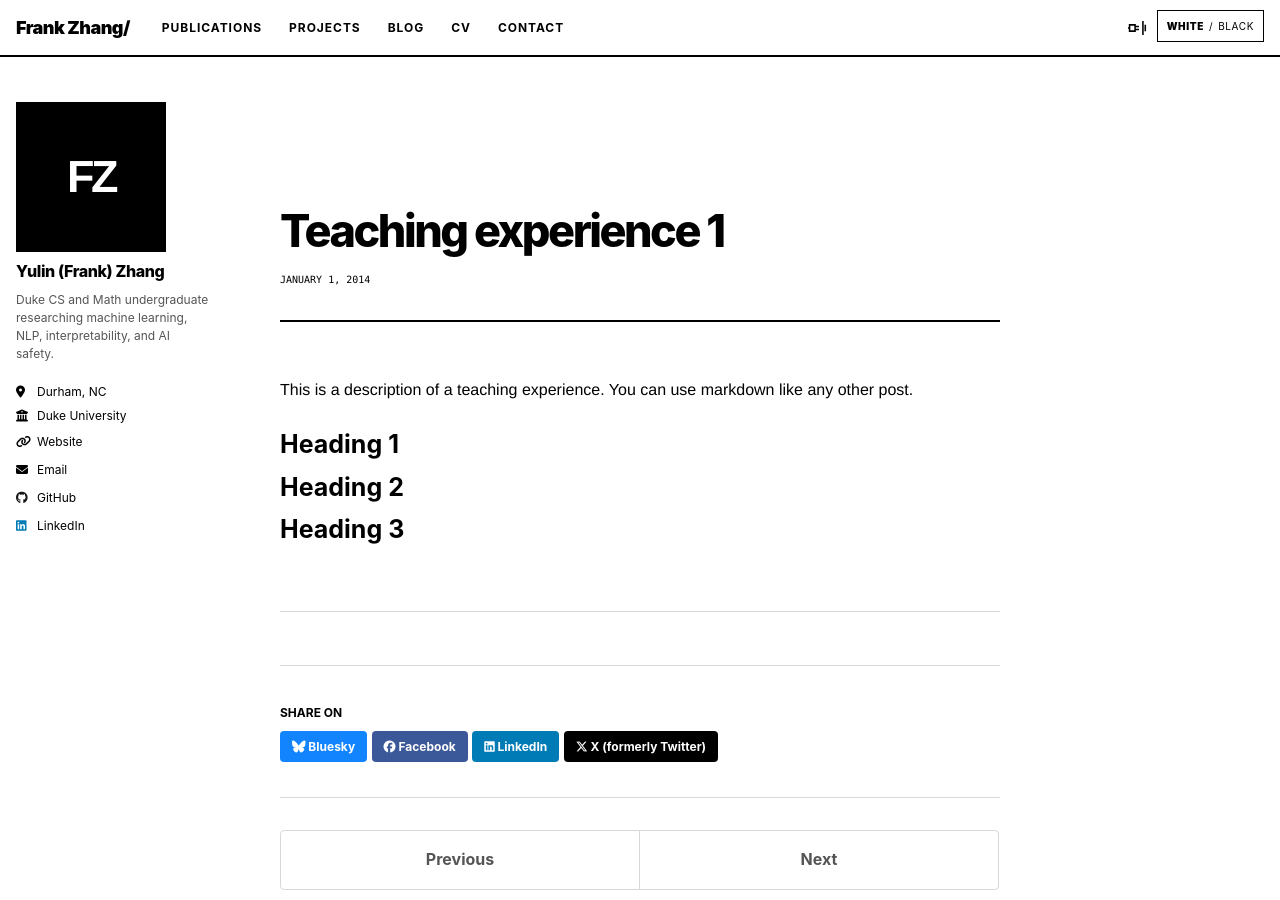
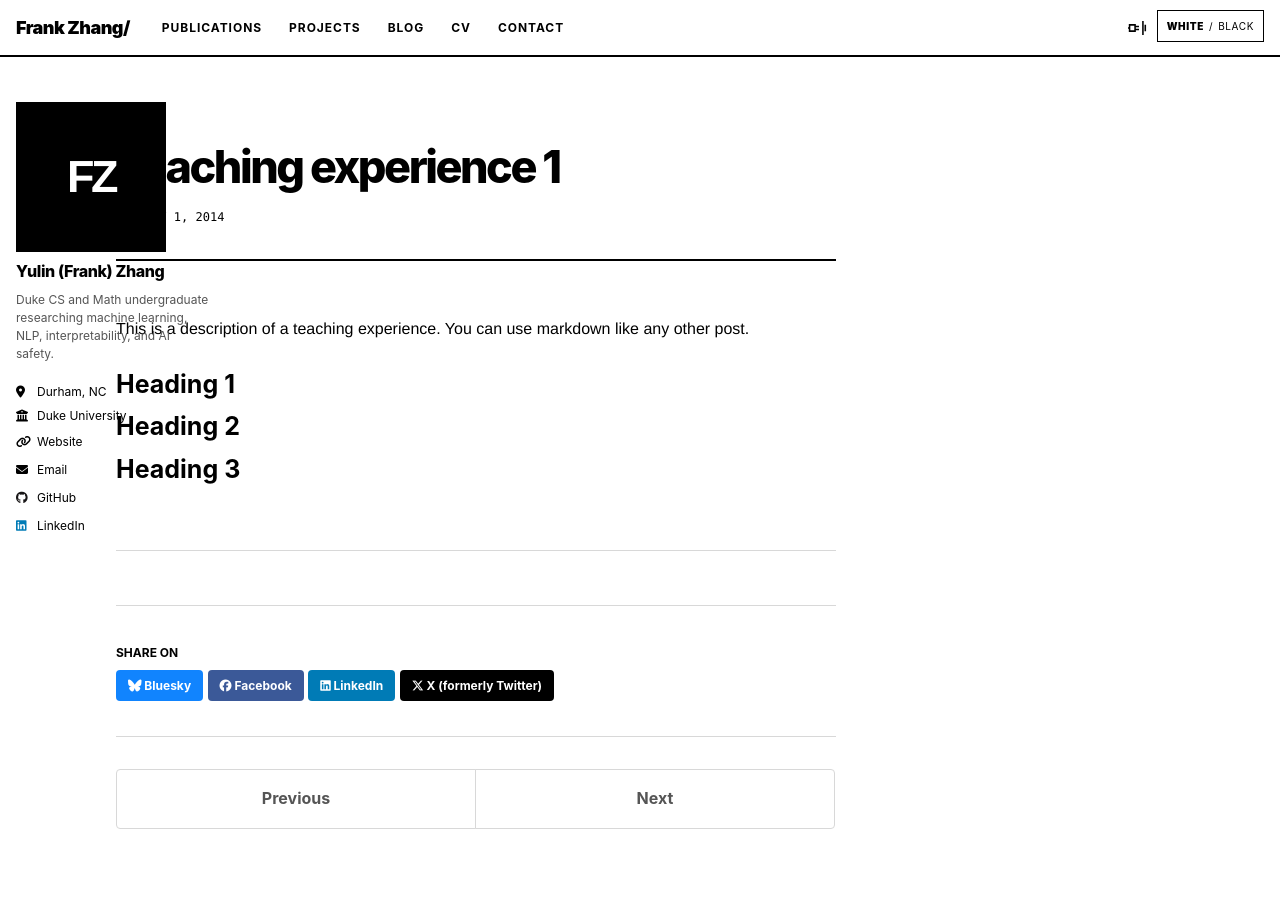
Before and after one commit to frankyzha/frankyzha.github.io, a Jekyll site: the page built from _teaching/2014-spring-teaching-1.md, in a window 1280 px wide. Built offline with Jekyll 4.4.1, drawn with Linux system fonts in a browser that asks for light colours.

Commit message:
Move the blog reading column up and left

```diff
--- a/_sass/frank/_blog.scss
+++ b/_sass/frank/_blog.scss
@@ -54,8 +54,8 @@
   width: 100%;
   max-width: $frank-post-width;
   float: none;
-  margin: 0 auto;
-  padding: clamp(3rem, 7vw, 5rem) 0 4rem;
+  margin: 0 auto 0 max(2rem, calc(50vw - 540px));
+  padding: clamp(1rem, 2vw, 1.5rem) 0 4rem;
 }
 
 .page--post {
@@ -146,6 +146,7 @@
   display: block;
   margin-top: 0.85rem;
   color: var(--frank-ink);
+  font-size: 12px;
 }
 
 .citation {
@@ -200,8 +201,8 @@
 
 .floating-toc {
   position: fixed;
-  top: 28%;
-  left: max(1rem, calc(50vw - 650px));
+  top: 8rem;
+  left: max(1rem, calc(50vw - 700px));
   z-index: 18;
 }
 
--- a/_sass/frank/_responsive.scss
+++ b/_sass/frank/_responsive.scss
@@ -1,4 +1,9 @@
 @media (max-width: $frank-tablet) {
+  .page.page--post {
+    margin-right: auto;
+    margin-left: auto;
+  }
+
   .floating-toc {
     top: auto;
     bottom: 1rem;
```
